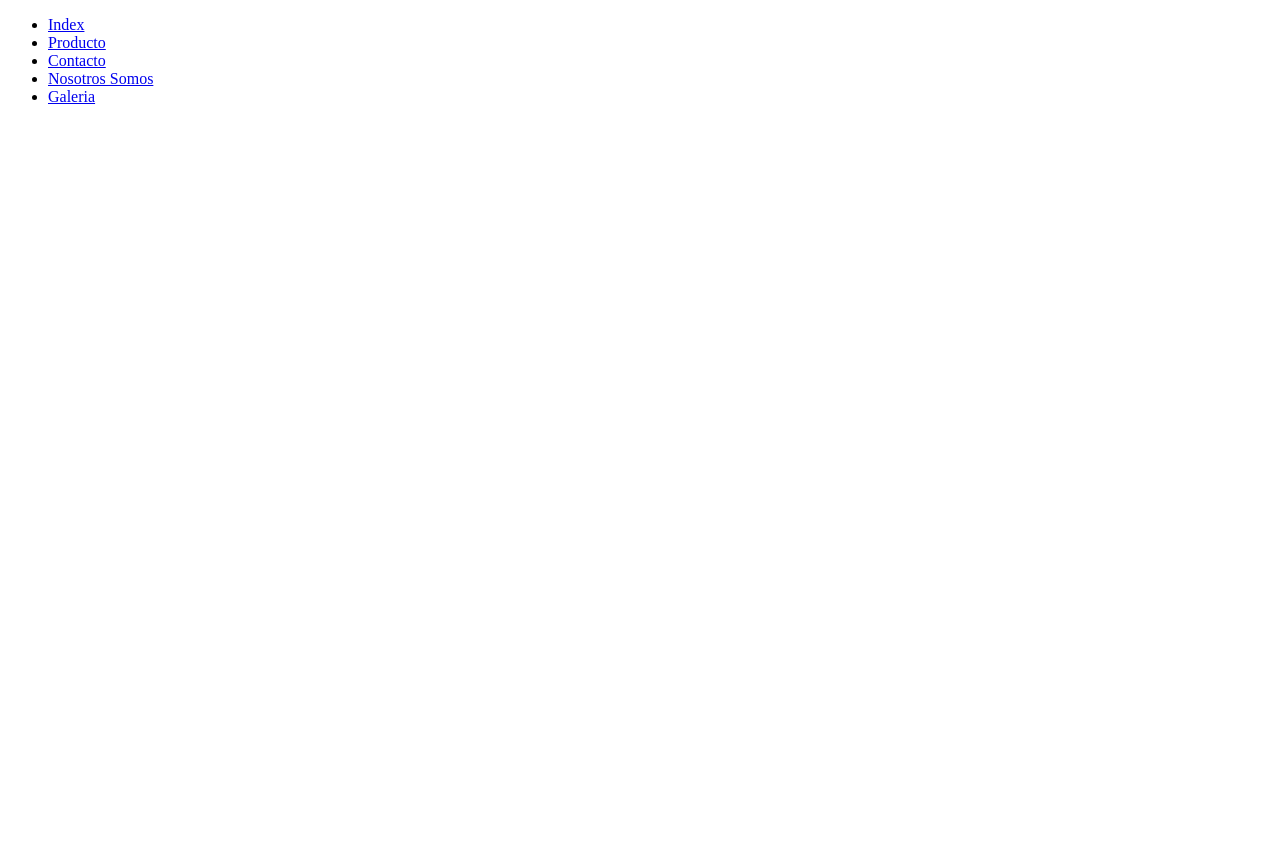
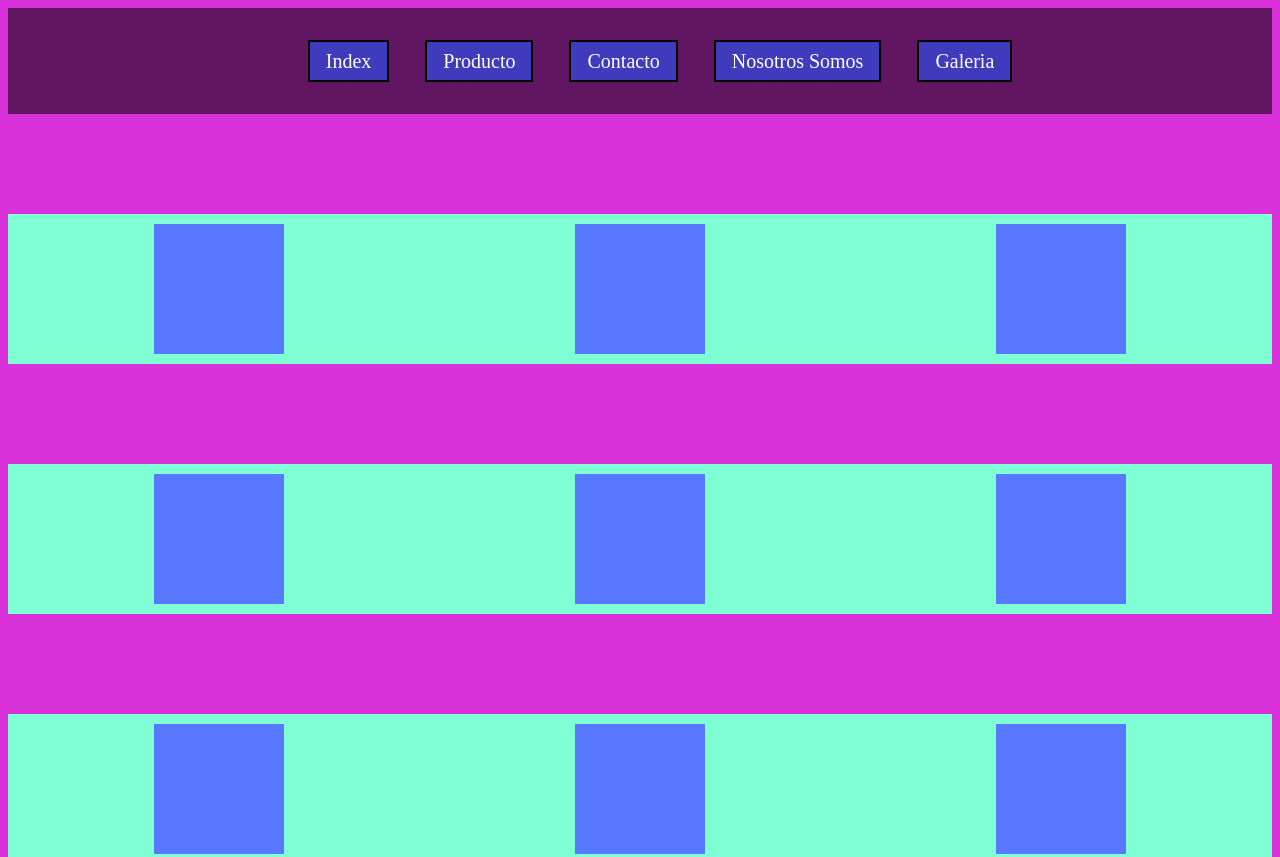
Before and after one commit to Crower7/CODER_HOUSE, a plain HTML site: page html/nosotros.html in a window 1280 px wide. Shown: the top 857 px of the page. Before the commit the page ends 800 px from the top, so only its background shows below. Drawn offline with nearby package versions, Linux system fonts and the light colour scheme; the site is published under a folder, as on GitHub Pages, so addresses that start at the root find nothing.

Commit message:
Update nosotros.html
ruta css nosotros

```diff
--- a/html/nosotros.html
+++ b/html/nosotros.html
@@ -12,7 +12,7 @@
     <link href="https://unpkg.com/aos@2.3.1/dist/aos.css" rel="stylesheet">
     <script src="https://unpkg.com/aos@2.3.1/dist/aos.js"></script>
 
-    <link href="/css/style.css" rel="stylesheet">
+    <link href="../css/style.css" rel="stylesheet">
 
 
 </head>
```
